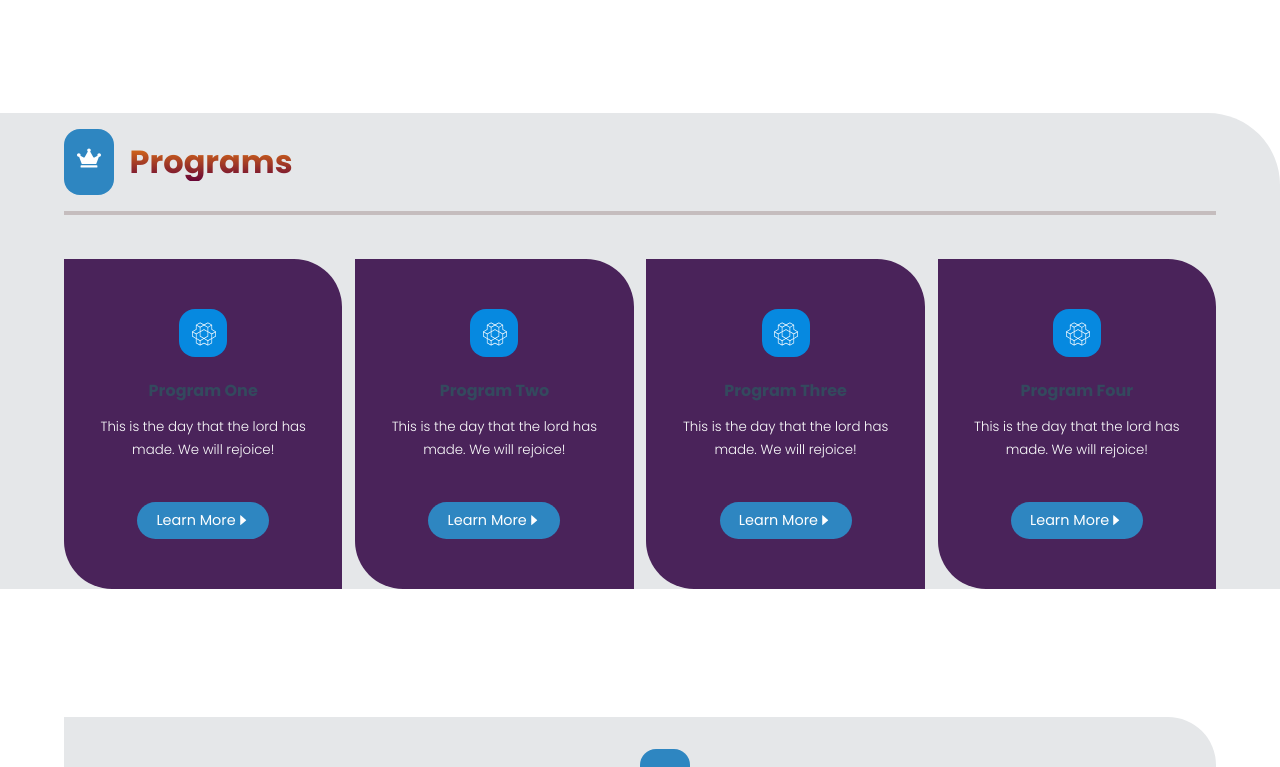
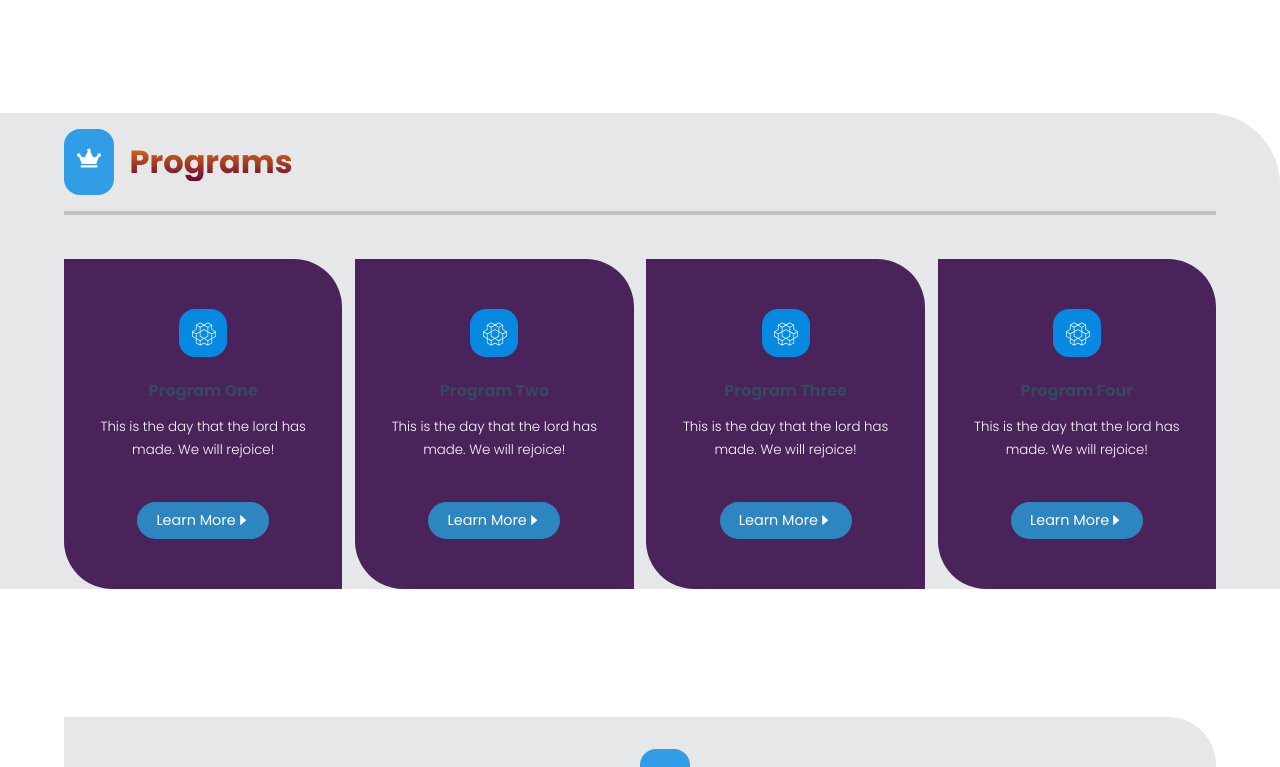
Before and after one commit to belaymit/reactjs-website, a React (Create React App) app: page / in a window 1280 px wide. Shown: the part 820-1587 px from the top of the page. Built offline with nearby package versions, Linux system fonts and the light colour scheme.

Commit message:
change background color of reusable cards of FAQ section

```diff
--- a/src/index.css
+++ b/src/index.css
@@ -111,7 +111,7 @@ section {
 }
 
 .section-head span {
-  background: #2e86c1;
+  background: #319de6;
   padding: 0.8rem;
   border-radius: 1rem;
   color: #fff;
```
